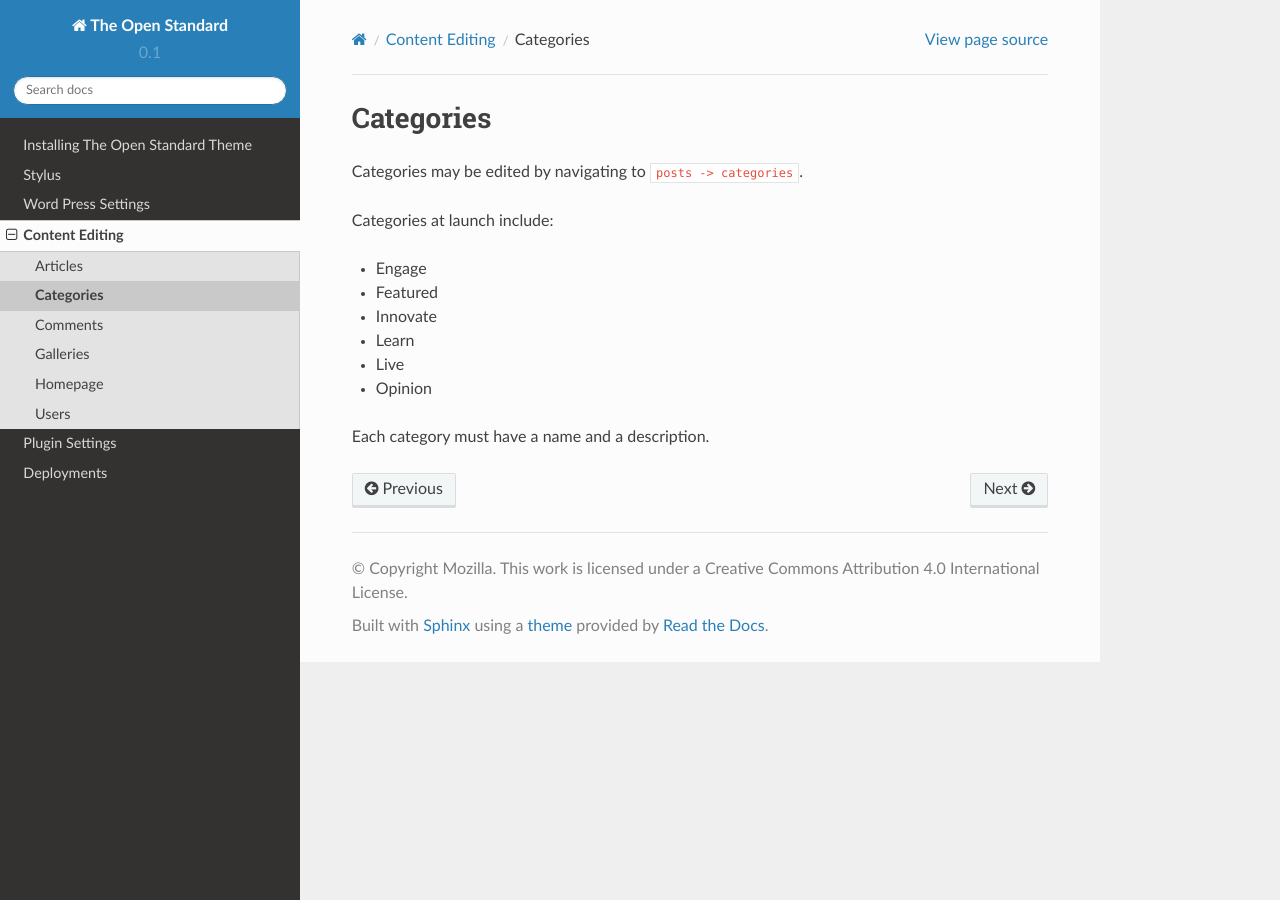
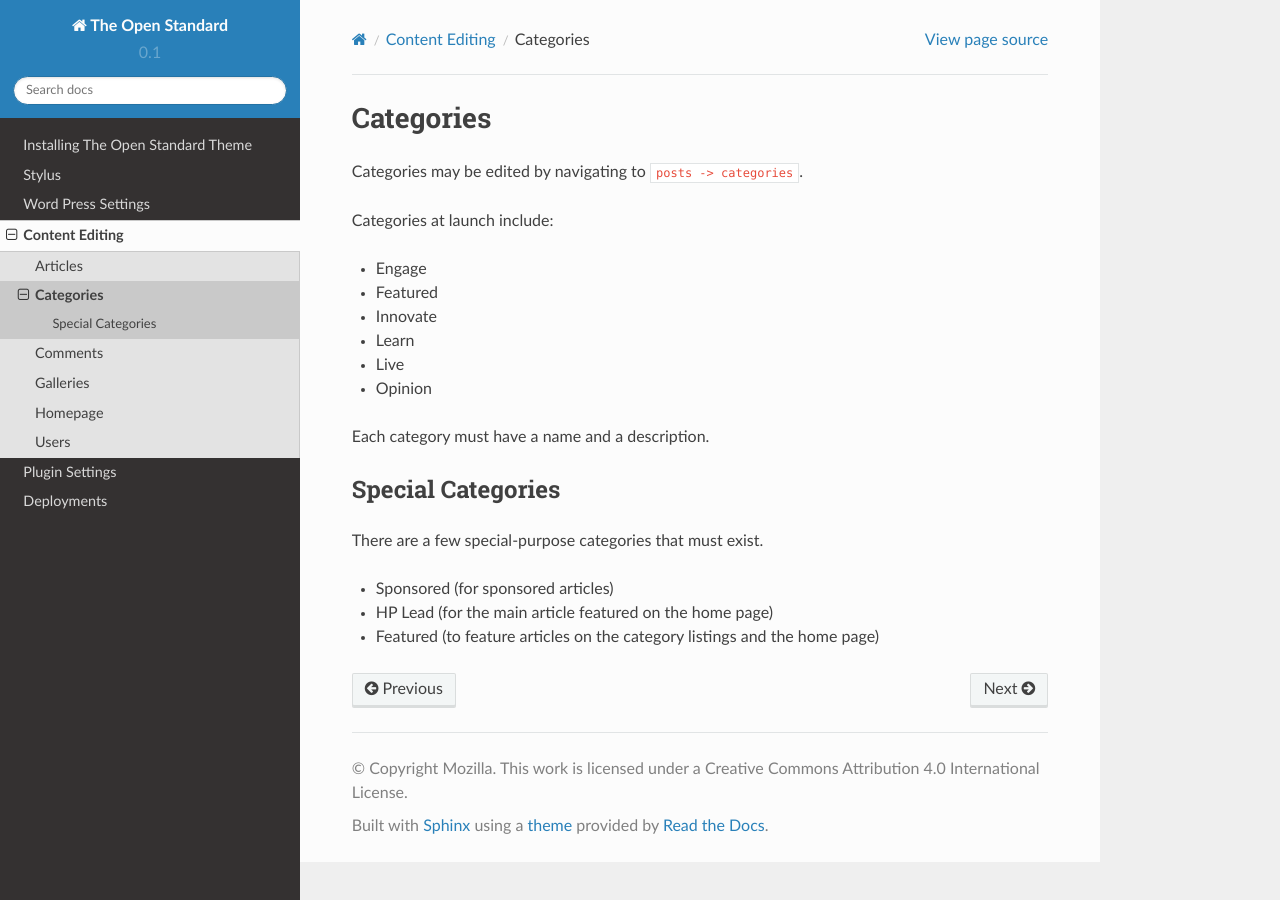
Before and after one commit to mozilla/theopenstandard, a Sphinx documentation site: the page built from docs/categories.rst, in a window 1280 px wide. Built offline with Sphinx 7.4.7 and the Read the Docs theme 2.0.0, drawn with Linux system fonts in a browser that asks for light colours.

Commit message:
updated docs re: Sponsored category

```diff
--- a/docs/articles.rst
+++ b/docs/articles.rst
@@ -100,7 +100,8 @@ Sponsored Articles
 Sponsored articeles should have the required information entered into the sponsor custom field.
 
 * URL - when clicked where the thumbnail goes.
-* Logo - the logo that will appear on the article page. Dimensions should be 124x124
+* Logo - the logo that will appear on the article page. Dimensions should be 124x124.
+* **Note:** the "Sponsored" category must also be selected.
 
 
 Related Posts
--- a/docs/categories.rst
+++ b/docs/categories.rst
@@ -19,3 +19,12 @@ Categories at launch include:
 * Opinion
 
 Each category must have a name and a description.
+
+
+Special Categories
+~~~~~~~~~~~~~~~~~~
+There are a few special-purpose categories that must exist.
+
+- Sponsored (for sponsored articles)
+- HP Lead (for the main article featured on the home page)
+- Featured (to feature articles on the category listings and the home page)
```
